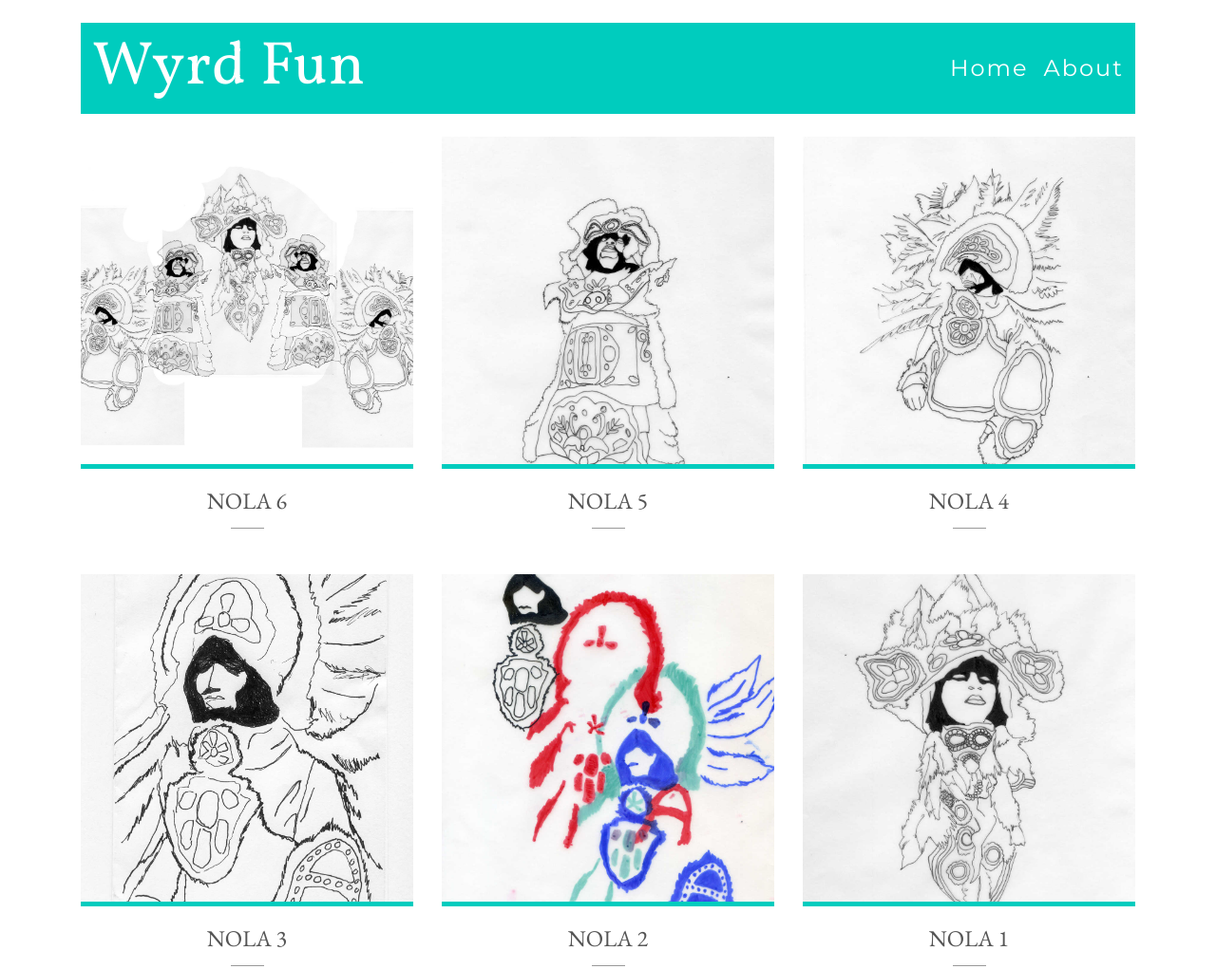
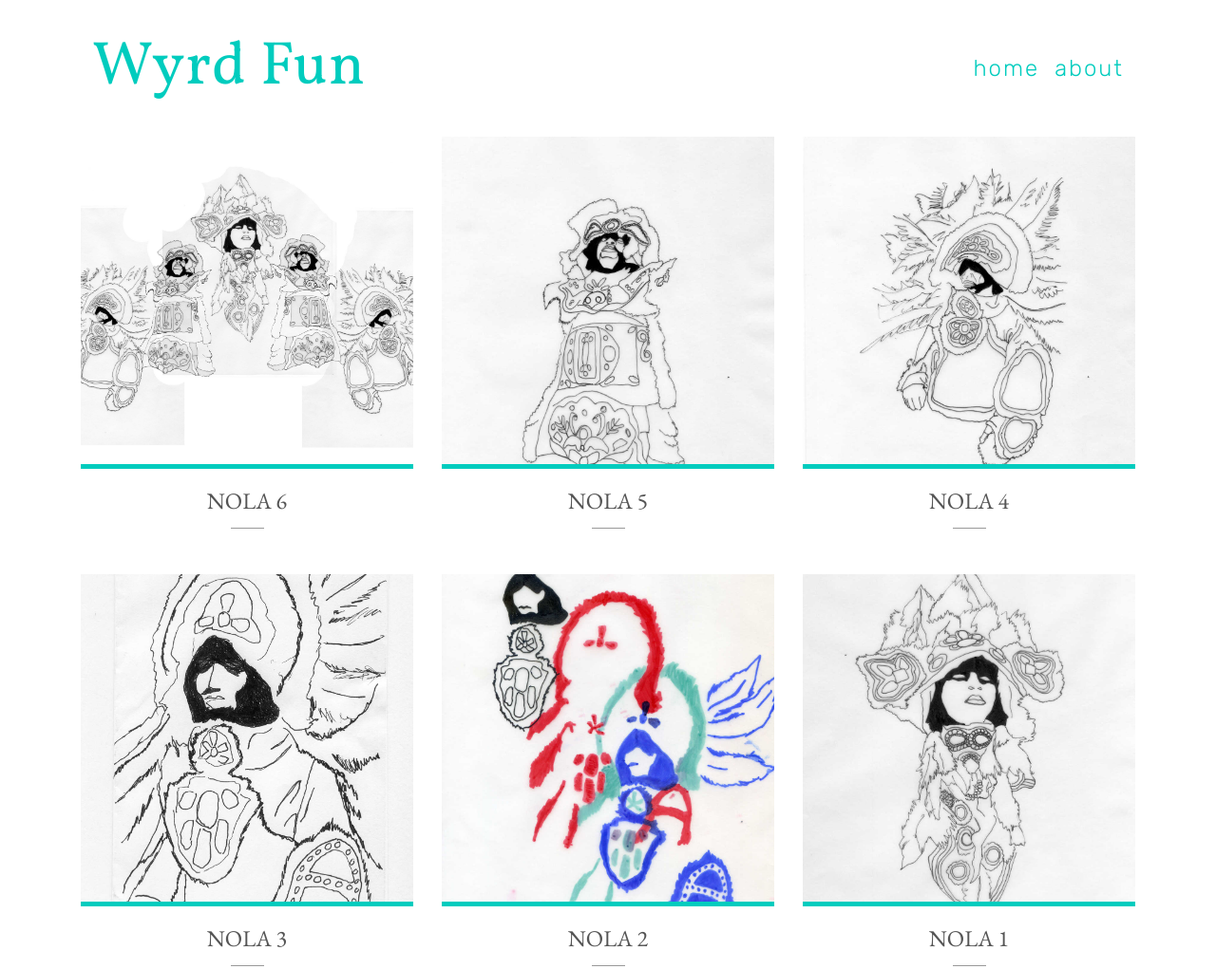
Before and after one commit to wyrdfun/wyrd.github.io, a plain HTML site: page index.html in a window 1280 px wide. Shown: the top 1021 px of the page at 95% size. Drawn offline with nearby package versions, Linux system fonts and the light colour scheme; a script that the page names is missing.

Commit message:
updated navbar styling

```diff
--- a/css/styles.css
+++ b/css/styles.css
@@ -283,21 +283,23 @@ a.tooltiplink {
 /* custom css */
 
 .navbar{
-	background-color: #00ccbe;
+	/*background-color: #00ccbe;*/
 	/*background-color: indigo;*/
-  height: 12vh;
+	background-color: #fff;
+  	height: 12vh;
 }
 
 .title{
-	color: #fff;
+	color: #00ccbe;
 	font-size: 4rem;
 	font-family: 'Vollkorn', serif !important;
 }
 
 .nav-link{
-	color: #fff!important;
+	color: #00ccbe!important;
 	font-size: 1.5rem;
-  text-transform: capitalize;
+	font-family: 'Rubik', helvetica, sans-serif;
+  	text-transform: lowercase;
 }
 
 .post-image{
```
